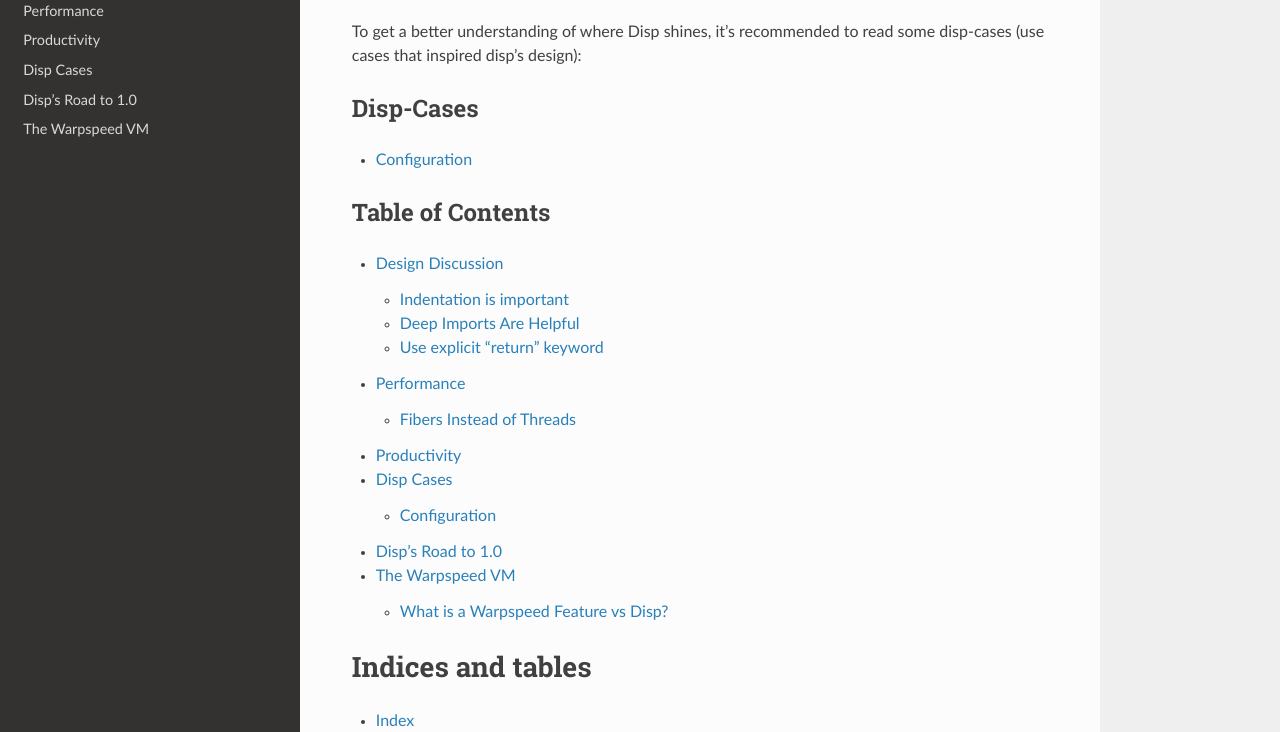
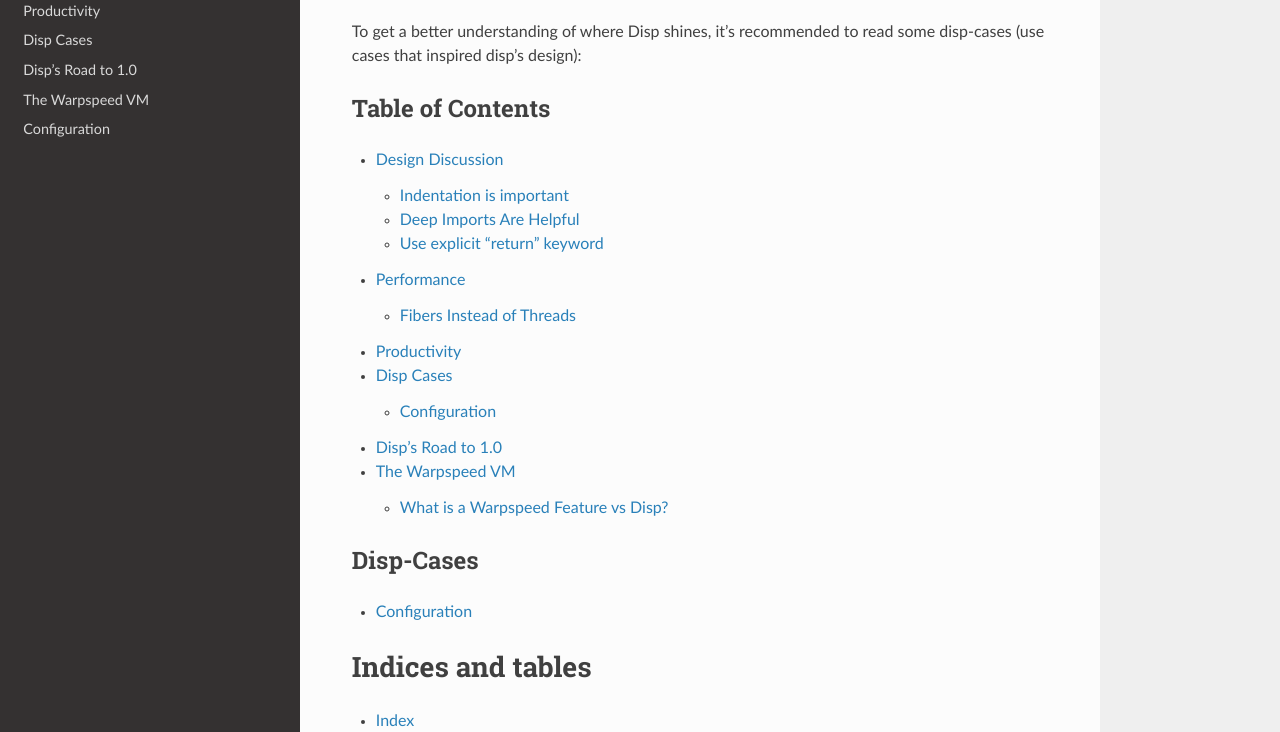
Before and after one commit to toumorokoshi/disp, a Sphinx documentation site: the page built from docs/index.rst, in a window 1280 px wide and 900 px high, scrolled down 341 px, cut to the strip 168-900 px from the top of the window. Built offline with Sphinx 7.4.7 and the Read the Docs theme 2.0.0, drawn with Linux system fonts in a browser that asks for light colours; some of the changed lines change nothing that is shown.

Commit message:
finishing stuff up

```diff
--- a/docs/index.rst
+++ b/docs/index.rst
@@ -20,15 +20,6 @@ You can see a code example here (solving the qualifier problem a for Google Code
 
 To get a better understanding of where Disp shines, it's recommended to read some disp-cases (use cases that inspired disp's design):
 
-Disp-Cases
-**********
-
-.. toctree::
-  :maxdepth: 1
-  :glob:
-
-  design/disp-cases/*
-
 
 Table of Contents
 *****************
@@ -46,6 +37,15 @@ Table of Contents
    warpspeed/index
 
 
+Disp-Cases
+**********
+
+.. toctree::
+  :maxdepth: 1
+  :glob:
+
+  design/disp-cases/*
+
 
 Indices and tables
 ==================
```
